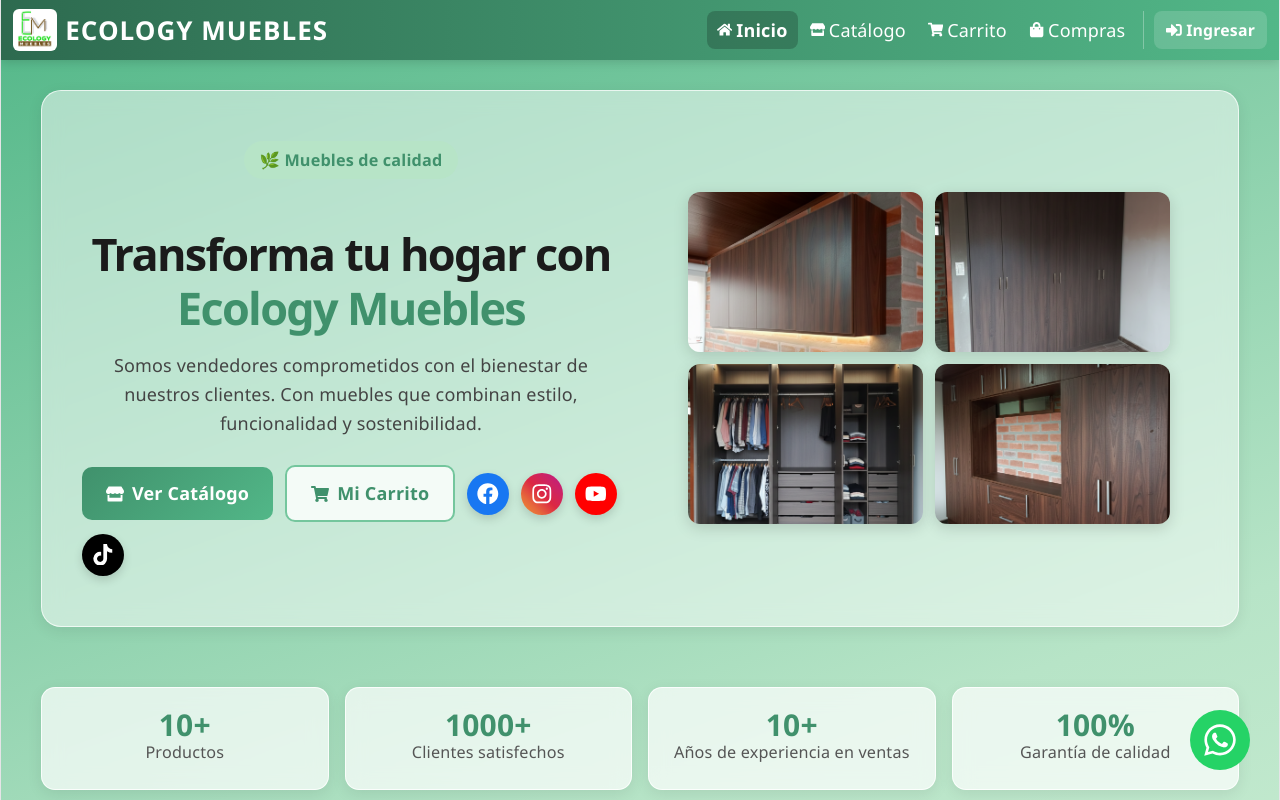
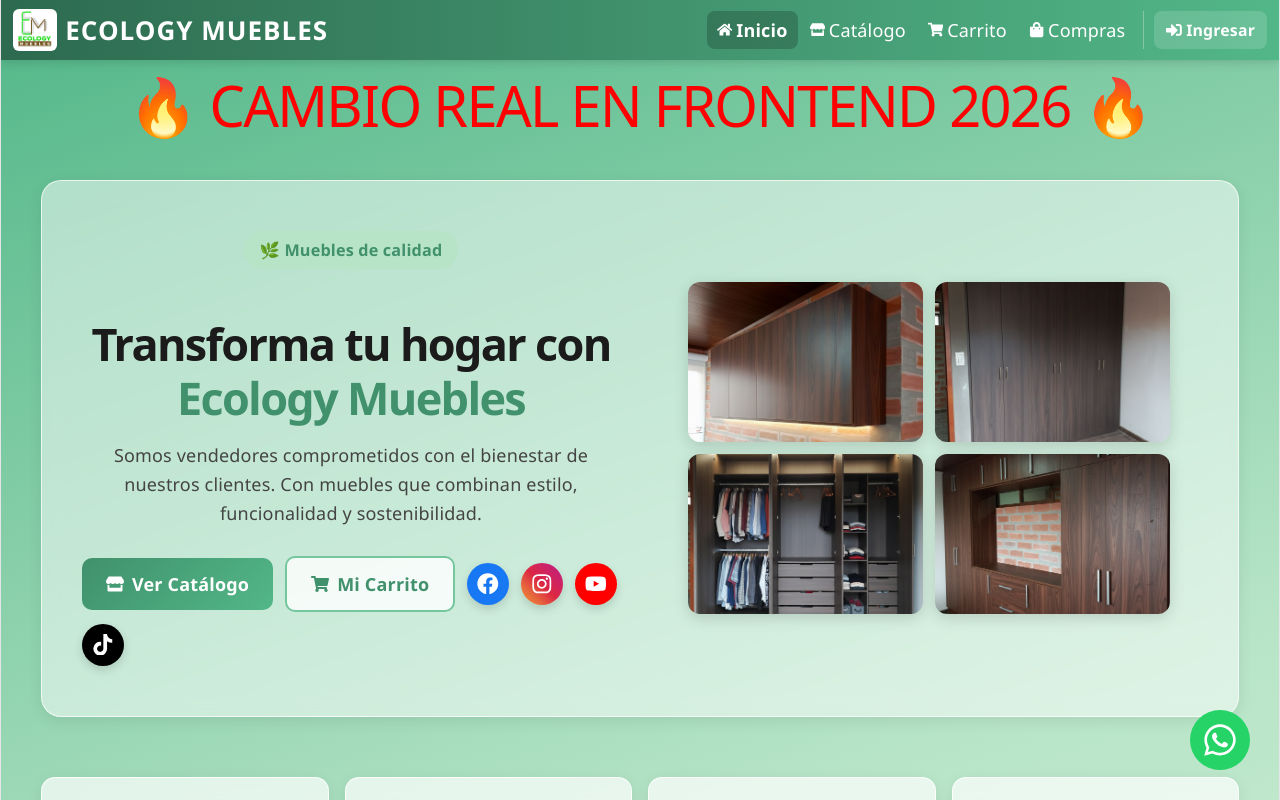
Before and after one commit to svayas5237/catalogo-muebles, a React (Vite) app: page / in a window 1280 px wide. Shown: the top 800 px of the page. Built offline with nearby package versions, Linux system fonts and the light colour scheme.

Commit message:
test deploy frontend change

```diff
--- a/src/App.jsx
+++ b/src/App.jsx
@@ -24,6 +24,12 @@ function App() {
     <BrowserRouter future={{ v7_startTransition: true, v7_relativeSplatPath: true }}>
       <div className="app-wrapper">
         <Navbar />
+
+        {/* 🔥 CAMBIO DE PRUEBA PARA DEPLOY */}
+        <h1 style={{ textAlign: "center", color: "red" }}>
+          🔥 CAMBIO REAL EN FRONTEND 2026 🔥
+        </h1>
+
         <main className="main-content">
           <Routes>
             {/* Público */}
@@ -36,7 +42,8 @@ function App() {
             <Route path="/sin-permiso" element={<SinPermiso />} />
             <Route path="/compras" element={<Compras />} />
             <Route path="/registrarse" element={<Registrarse />} />
-            {/* Ventas — vendedor con permiso o gerente */}
+
+            {/* Ventas */}
             <Route path="/ventas" element={
               <RoleRoute roles={['vendedor', 'gerente']} permiso="ventas">
                 <Ventas />
@@ -56,7 +63,7 @@ function App() {
               </RoleRoute>
             } />
 
-            {/* Gerente o vendedor con permiso */}
+            {/* Gerente o vendedor */}
             <Route path="/categorias" element={
               <RoleRoute roles={['gerente', 'vendedor']} permiso="categorias">
                 <Categorias />
@@ -76,6 +83,7 @@ function App() {
             } />
           </Routes>
         </main>
+
         <Footer />
       </div>
     </BrowserRouter>
```
